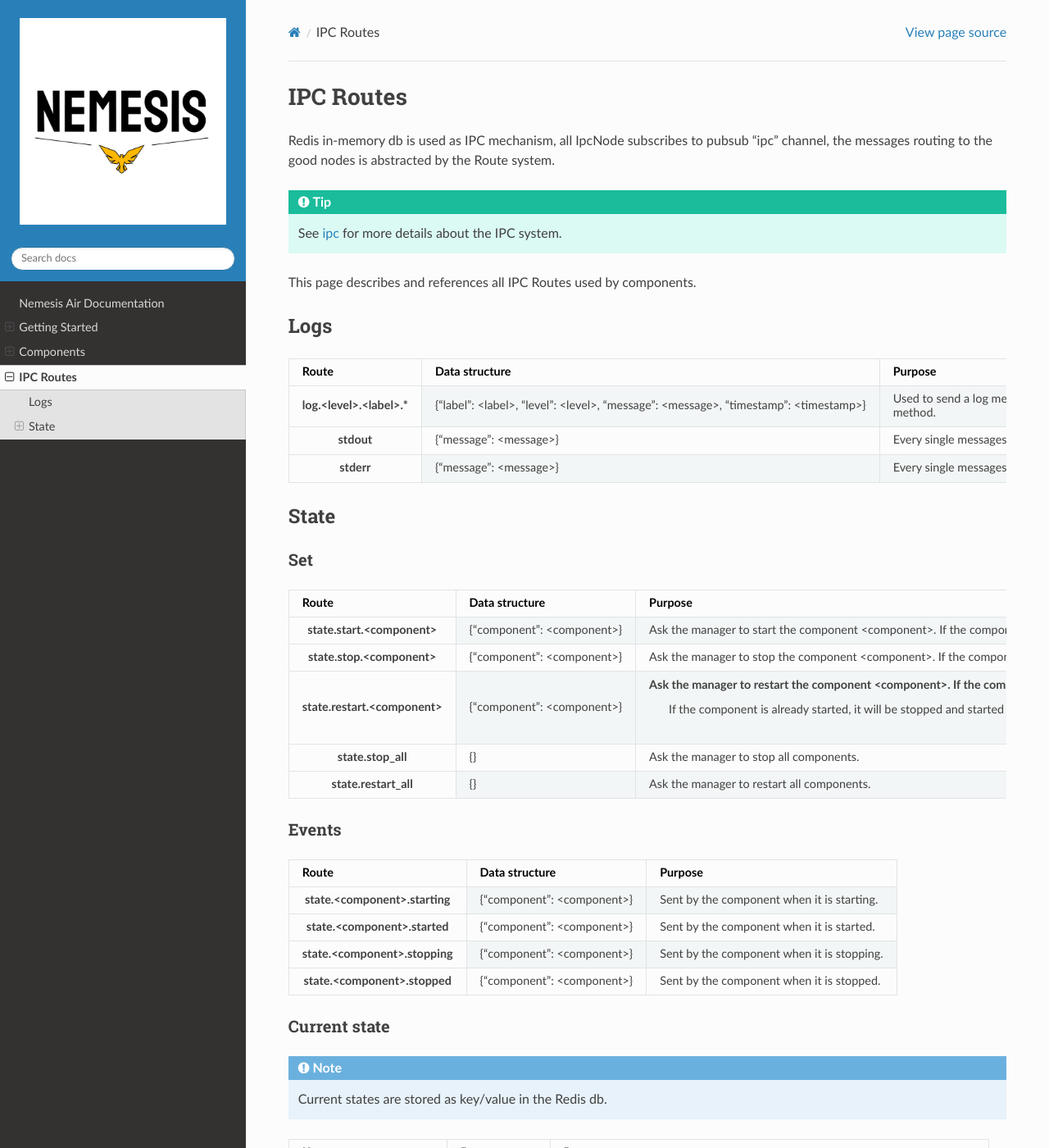
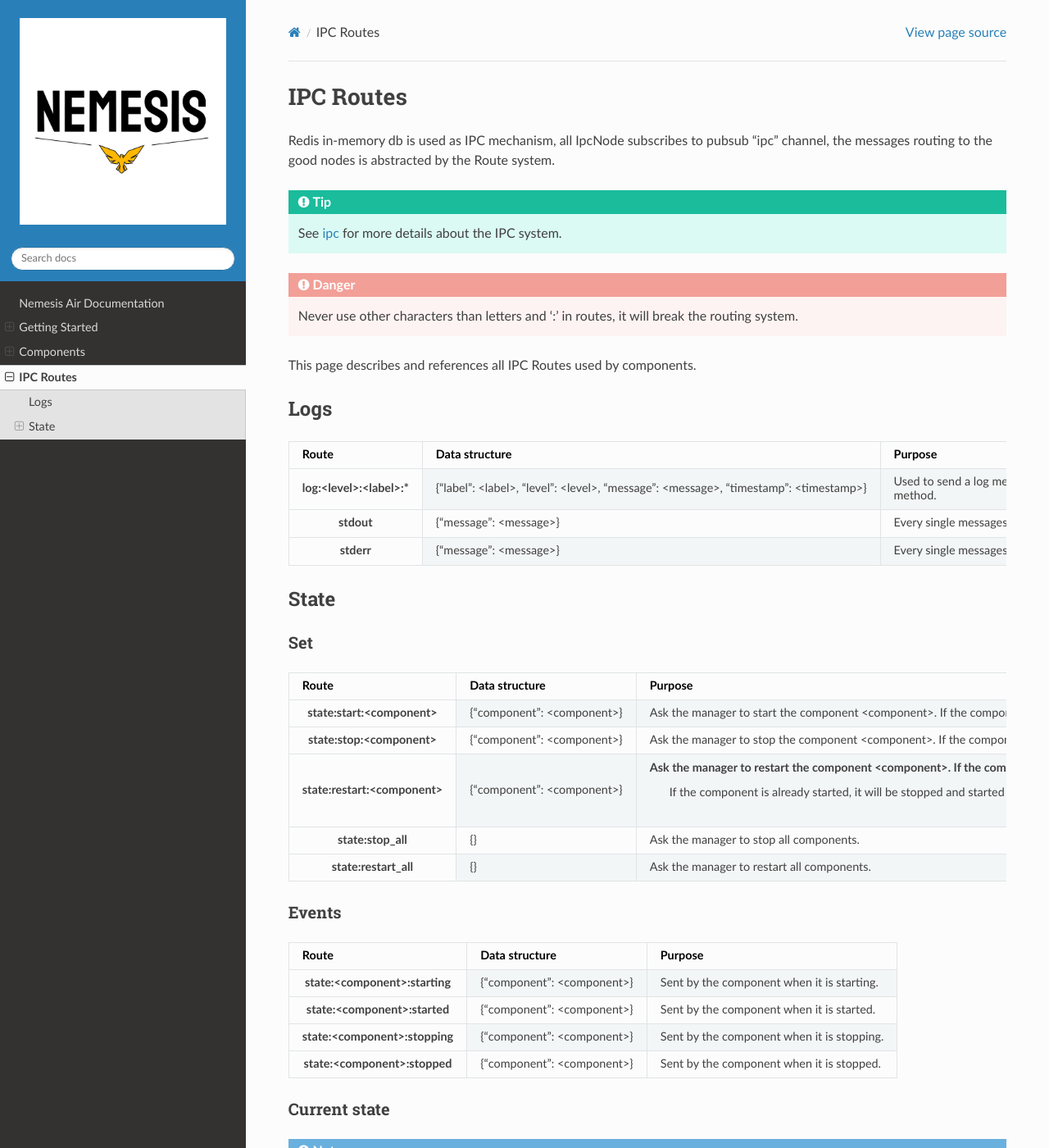
Before and after one commit to NemesisDrone/Air, a Sphinx documentation site: the page built from docs/source/docs/ipc_routes.rst, in a window 1280 px wide and 1400 px high. Shown: the whole window at 82% size. Built offline with Sphinx 7.4.7 and the Read the Docs theme 2.0.0, drawn with Linux system fonts in a browser that asks for light colours; some of the changed text lies outside the part shown.

Commit message:
fix: fixed critical issue by changing regexes format to ':' separator

```diff
--- a/docs/source/docs/ipc_routes.rst
+++ b/docs/source/docs/ipc_routes.rst
@@ -5,6 +5,8 @@ Redis in-memory db is used as IPC mechanism, all IpcNode subscribes to pubsub "i
 good nodes is abstracted by the Route system.
 
 .. tip:: See :ref:`ipc <docs/components/nemesis_utilities/ipc>` for more details about the IPC system.
+
+.. danger:: Never use other characters than letters and ':' in routes, it will break the routing system.
 
 This page describes and references all IPC Routes used by components.
 
@@ -19,7 +21,7 @@ Logs
       - Data structure
       - Purpose
 
-    * - log.<level>.<label>.*
+    * - log:<level>:<label>:*
       - {"label": <label>, "level": <level>, "message": <message>, "timestamp": <timestamp>}
       - Used to send a log message from <label> to the log system using <level> as log level, this route can be
         completed with any additional filter. This route is used by the
@@ -81,19 +83,19 @@ Events
       - Data structure
       - Purpose
 
-    * - state.<component>.starting
+    * - state:<component>:starting
       - {"component": <component>}
       - Sent by the component when it is starting.
 
-    * - state.<component>.started
+    * - state:<component>:started
       - {"component": <component>}
       - Sent by the component when it is started.
 
-    * - state.<component>.stopping
+    * - state:<component>:stopping
       - {"component": <component>}
       - Sent by the component when it is stopping.
 
-    * - state.<component>.stopped
+    * - state:<component>:stopped
       - {"component": <component>}
       - Sent by the component when it is stopped.
 
@@ -111,7 +113,7 @@ Current state
       - Data structure
       - Purpose
 
-    * - state.<component>.state
+    * - state:<component>:state
       - "<state>"
       - Sent by the component when it is started or stopped to update its current state.
 
@@ -126,6 +128,6 @@ Other
       - Data structure
       - Purpose
 
-    * - state.<component>.stop
+    * - state:<component>:stop
       - {"component": <component>}
       - Sent by the manager to the component to ask it to stop.
```
Also changed, not shown: other parts of docs/source/docs/ipc_routes.rst (+5 -5 lines), 13 other files.
